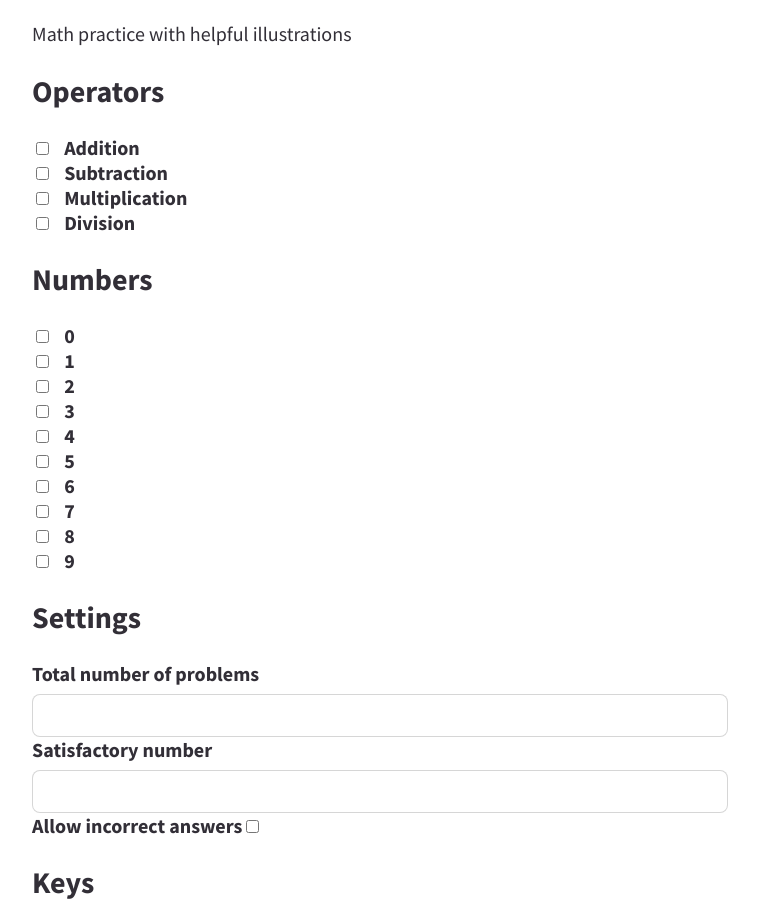
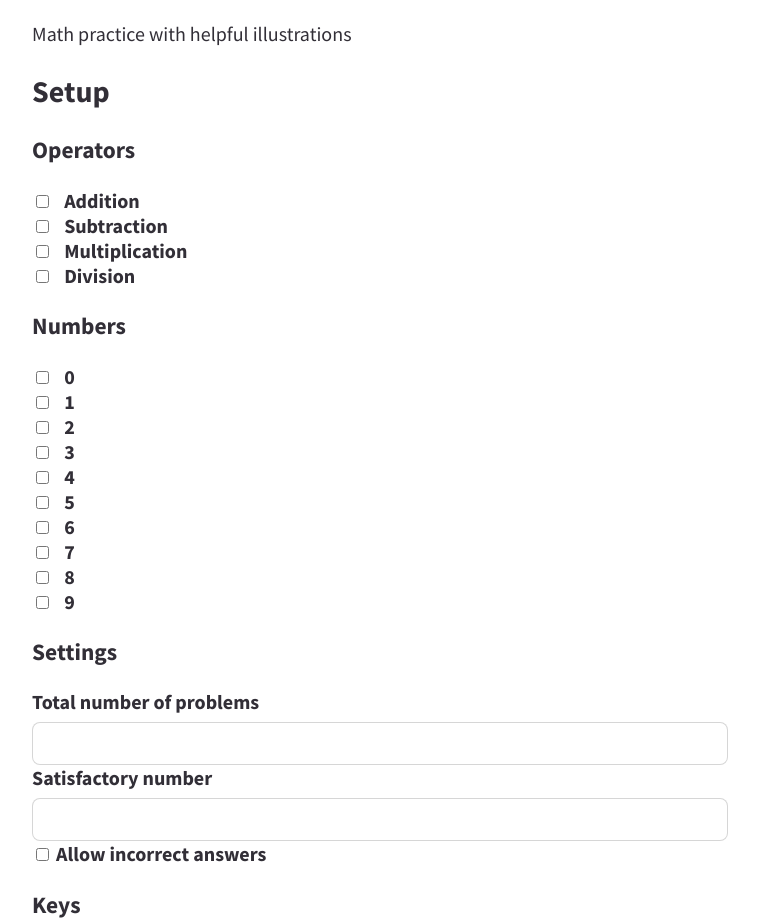
Before and after one commit to SeanMcP/quick-math, an Eleventy site: page src/index.njk in a window 1280 px wide. Shown: the part 100-1023 px from the top of the page, without its empty margins (260-1019 px from the left). Built offline with nearby package versions, Linux system fonts and the light colour scheme; Eleventy itself is replaced by a stand-in of ours; files that its build step writes are made by us from their sources.

Commit message:
feat: add subheading

```diff
--- a/src/index.njk
+++ b/src/index.njk
@@ -8,7 +8,8 @@ styles: []
         <span aria-hidden="true" role='img'>{{ app.emoji }}</span>&nbsp;{{ app.title }}</h1>
     <p>{{ app.description }}</p>
     <form action="practice/" id="create-form">
-        <h2>Operators</h2>
+        <h2>Setup</h2>
+        <h3>Operators</h3>
         {% set ops = ['Addition', 'Subtraction', 'Multiplication', 'Division']%}
         {% for op in ops -%}
             <label style="display:block;">
@@ -17,7 +18,7 @@ styles: []
                 <b>{{ op }}</b>
             </label>
         {%- endfor %}
-        <h2>Numbers</h2>
+        <h3>Numbers</h3>
         {% for i in range(0, 10) -%}
             <label style="display:block;">
                 <input type="checkbox" name="n" value="{{ i }}"/>
@@ -25,7 +26,7 @@ styles: []
                 <b>{{ i }}</b>
             </label>
         {%- endfor %}
-        <h2>Settings</h2>
+        <h3>Settings</h3>
         <label class="field">
             <b>Total number of problems</b><input type="number" name="t"/></label>
         <label class="field">
@@ -33,8 +34,10 @@ styles: []
             <input type="number" name="s"/>
         </label>
         <label class="block">
-            <b>Allow incorrect answers</b><input type="checkbox" name="i"/></label>
-        <h2>Keys</h2>
+            <input type="checkbox" name="i"/>
+            <b>Allow incorrect answers</b>
+        </label>
+        <h3>Keys</h3>
         <p id="key-description">Keys are secret words that students see when they have completed the exercises. You can use the keys to a) verify that your students have completed the activity, and b) determine whether they have mastered the skill or not.<br/><br/>It's a good idea to use short words of the same length that aren't related to the activity, like "cat" and "dog".
         </p>
         <label class="field">
```
Also changed, not shown: docs/index.html.
